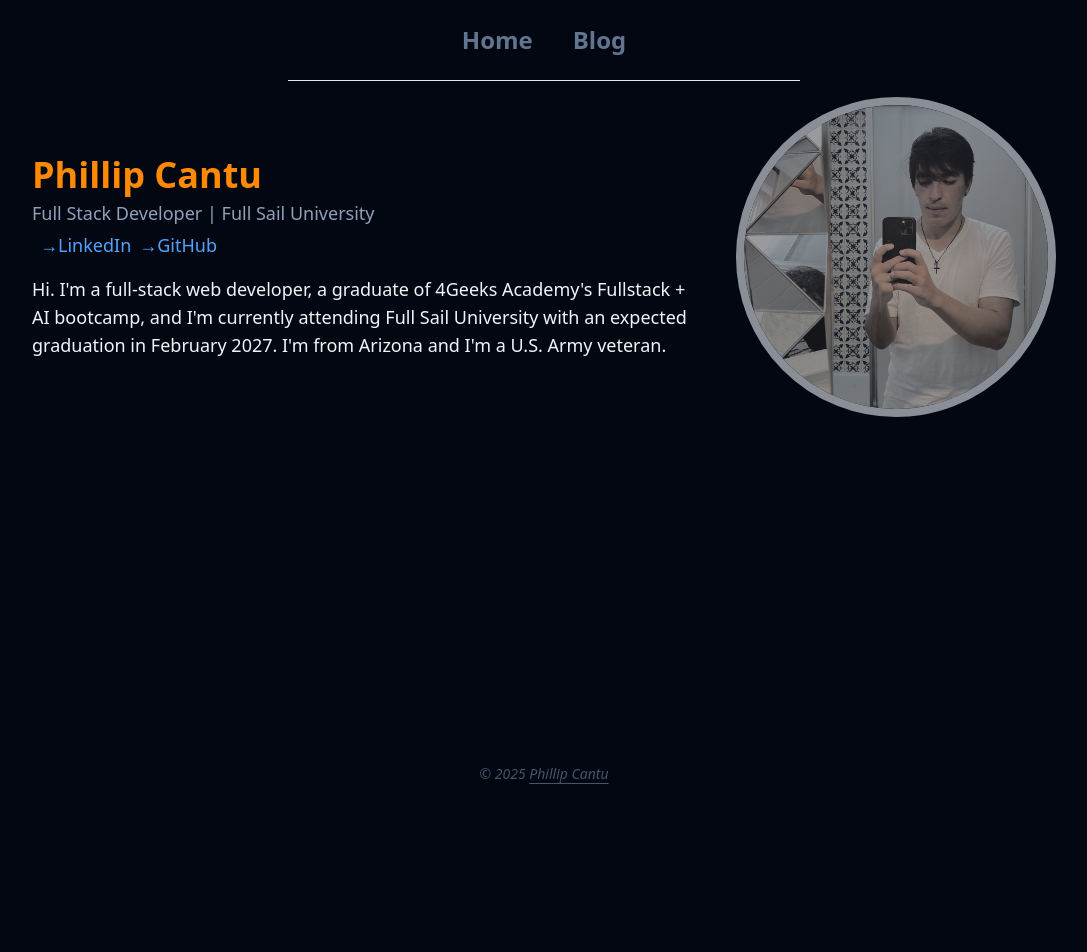
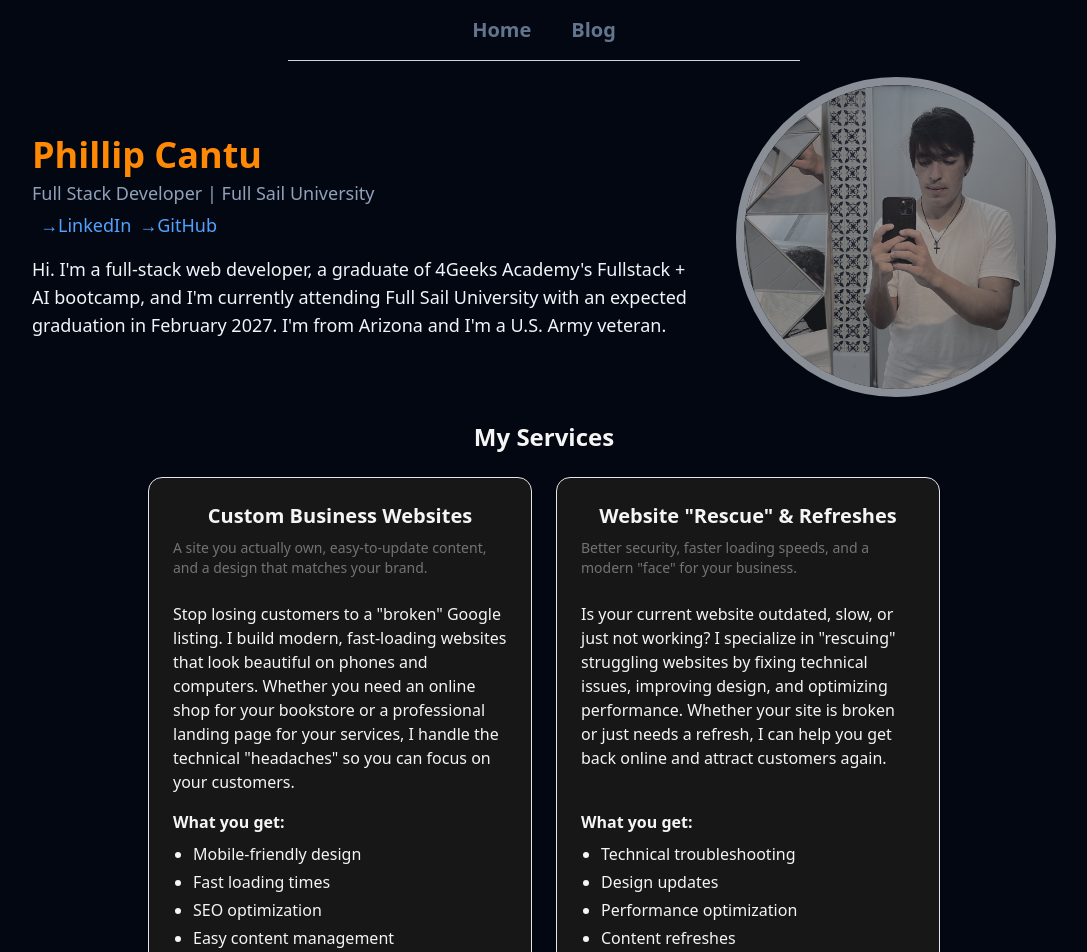
Before and after one commit to CantuPhillip-FS/phillipcantu.com, a Next.js app: page / in a window 1280 px wide. Shown: the top 952 px of the page, without its empty margins (96-1183 px from the left). Before the commit the page ends 800 px from the top, so only its background shows below. Built offline with nearby package versions, Linux system fonts and the light colour scheme.

Commit message:
Added My Services section with Card component

```diff
--- a/app/page.tsx
+++ b/app/page.tsx
@@ -1,8 +1,39 @@
-import Hero from "../components/Hero";
+import Hero from "@/components/Hero";
+import ServicesCard from "@/components/ServicesCard";
 export default function Home() {
     return (
         <div className="flex flex-col items-center">
             <Hero />
+            <section>
+                <h2 className="text-2xl font-bold text-center my-6 text-accent">
+                    My Services
+                </h2>
+                <div className="grid gap-6 md:grid-cols-2 items-stretch">
+                    <ServicesCard
+                        title="Custom Business Websites"
+                        tagline="A site you actually own, easy-to-update content, and a
+                    design that matches your brand."
+                        description={`Stop losing customers to a "broken" Google listing. I build modern, fast-loading websites that look beautiful on phones and computers. Whether you need an online shop for your bookstore or a professional landing page for your services, I handle the technical "headaches" so you can focus on your customers.`}
+                        features={[
+                            "Mobile-friendly design",
+                            "Fast loading times",
+                            "SEO optimization",
+                            "Easy content management",
+                        ]}
+                    />
+                    <ServicesCard
+                        title={`Website "Rescue" & Refreshes`}
+                        tagline={`Better security, faster loading speeds, and a modern "face" for your business.`}
+                        description={`Is your current website outdated, slow, or just not working? I specialize in "rescuing" struggling websites by fixing technical issues, improving design, and optimizing performance. Whether your site is broken or just needs a refresh, I can help you get back online and attract customers again.`}
+                        features={[
+                            "Technical troubleshooting",
+                            "Design updates",
+                            "Performance optimization",
+                            "Content refreshes",
+                        ]}
+                    />
+                </div>
+            </section>
         </div>
     );
 }
--- a/components/Footer.tsx
+++ b/components/Footer.tsx
@@ -1,14 +1,24 @@
+import { BsGithub, BsLinkedin } from "react-icons/bs";
+import { Separator } from "./ui/separator";
+
 const Footer = () => {
     return (
-    <footer className="text-center text-sm text-slate-600 italic py-4">
-      &copy; 2025{" "}
+        <footer className="mt-8 text-slate-600 py-4 flex items-center justify-center gap-4">
+            &copy; 2025 Phillip Cantu
+            <Separator orientation="vertical" className="min-h-4" />
             <a
-        href="http://github.com/hereisphil"
+                href="https://www.linkedin.com/in/phillipcantu/"
                 target="_blank"
                 rel="noopener noreferrer"
-        className="underline underline-offset-4 transition duration-300 hover:text-slate-100 active:text-slate-100"
             >
-        Phillip Cantu
+                <BsLinkedin className="text-slate-600 hover:text-slate-100 transition duration-300" />
+            </a>
+            <a
+                href="https://github.com/hereisphil"
+                target="_blank"
+                rel="noopener noreferrer"
+            >
+                <BsGithub className="text-slate-600 hover:text-slate-100 transition duration-300" />
             </a>
         </footer>
     );
--- a/components/Navbar.tsx
+++ b/components/Navbar.tsx
@@ -20,7 +20,7 @@ const Navbar = () => {
                         <Link
                             key={page.slug}
                             href={page.path}
-                            className="px-4 py-2 text-2xl transition-all duration-300 text-slate-500 hover:text-slate-200 hover:outline-2 active:text-slate-200 active:outline-2 outline-blue-400 rounded-xl"
+                            className="px-4 text-xl transition-all duration-300 text-slate-500 hover:text-slate-200 hover:outline-2 active:text-slate-200 active:outline-2 outline-blue-400 rounded-xl"
                         >
                             {page.slug}
                         </Link>
--- /dev/null
+++ b/components/ServicesCard.tsx
@@ -0,0 +1,53 @@
+import {
+    Card,
+    CardContent,
+    CardDescription,
+    CardHeader,
+    CardTitle,
+} from "@/components/ui/card";
+
+const ServicesCard = ({
+    title,
+    tagline,
+    description,
+    features,
+}: {
+    title: string;
+    tagline?: string;
+    description: string;
+    features?: string[];
+}) => {
+    return (
+        <Card className="flex h-full w-full max-w-sm flex-col bg-accent-foreground hover:bg-foreground/65">
+            <CardHeader>
+                <CardTitle className="text-accent text-xl text-center">
+                    {title}
+                </CardTitle>
+                <CardDescription className="min-h-6">{tagline}</CardDescription>
+            </CardHeader>
+            <CardContent className="flex flex-1 flex-col gap-4">
+                <p className="text-accent">{description}</p>
+
+                {features && (
+                    <div className="mt-auto">
+                        <p className="text-accent font-bold mb-2">
+                            What you get:
+                        </p>
+                        <ul className="space-y-1">
+                            {features.map((feature, index) => (
+                                <li
+                                    key={index}
+                                    className="text-accent list-disc ml-5"
+                                >
+                                    {feature}
+                                </li>
+                            ))}
+                        </ul>
+                    </div>
+                )}
+            </CardContent>
+        </Card>
+    );
+};
+
+export default ServicesCard;
--- /dev/null
+++ b/components/ui/card.tsx
@@ -0,0 +1,92 @@
+import * as React from "react"
+
+import { cn } from "@/lib/utils"
+
+function Card({ className, ...props }: React.ComponentProps<"div">) {
+  return (
+    <div
+      data-slot="card"
+      className={cn(
+        "bg-card text-card-foreground flex flex-col gap-6 rounded-xl border py-6 shadow-sm",
+        className
+      )}
+      {...props}
+    />
+  )
+}
+
+function CardHeader({ className, ...props }: React.ComponentProps<"div">) {
+  return (
+    <div
+      data-slot="card-header"
+      className={cn(
+        "@container/card-header grid auto-rows-min grid-rows-[auto_auto] items-start gap-2 px-6 has-data-[slot=card-action]:grid-cols-[1fr_auto] [.border-b]:pb-6",
+        className
+      )}
+      {...props}
+    />
+  )
+}
+
+function CardTitle({ className, ...props }: React.ComponentProps<"div">) {
+  return (
+    <div
+      data-slot="card-title"
+      className={cn("leading-none font-semibold", className)}
+      {...props}
+    />
+  )
+}
+
+function CardDescription({ className, ...props }: React.ComponentProps<"div">) {
+  return (
+    <div
+      data-slot="card-description"
+      className={cn("text-muted-foreground text-sm", className)}
+      {...props}
+    />
+  )
+}
+
+function CardAction({ className, ...props }: React.ComponentProps<"div">) {
+  return (
+    <div
+      data-slot="card-action"
+      className={cn(
+        "col-start-2 row-span-2 row-start-1 self-start justify-self-end",
+        className
+      )}
+      {...props}
+    />
+  )
+}
+
+function CardContent({ className, ...props }: React.ComponentProps<"div">) {
+  return (
+    <div
+      data-slot="card-content"
+      className={cn("px-6", className)}
+      {...props}
+    />
+  )
+}
+
+function CardFooter({ className, ...props }: React.ComponentProps<"div">) {
+  return (
+    <div
+      data-slot="card-footer"
+      className={cn("flex items-center px-6 [.border-t]:pt-6", className)}
+      {...props}
+    />
+  )
+}
+
+export {
+  Card,
+  CardHeader,
+  CardFooter,
+  CardTitle,
+  CardAction,
+  CardDescription,
+  CardContent,
+}
--- a/components/ui/separator.tsx
+++ b/components/ui/separator.tsx
@@ -17,7 +17,7 @@ function Separator({
             decorative={decorative}
             orientation={orientation}
             className={cn(
-                "bg-border shrink-0 data-[orientation=horizontal]:h-px data-[orientation=horizontal]:w-full data-[orientation=vertical]:h-full data-[orientation=vertical]:w-px",
+                "bg-slate-300 shrink-0 data-[orientation=horizontal]:h-px data-[orientation=horizontal]:w-full data-[orientation=vertical]:h-full data-[orientation=vertical]:w-px",
                 className,
             )}
             {...props}
--- a/package.json
+++ b/package.json
@@ -20,6 +20,7 @@
     "radix-ui": "^1.4.3",
     "react": "19.2.0",
     "react-dom": "19.2.0",
+    "react-icons": "^5.5.0",
     "sugar-high": "^0.9.5",
     "tailwind-merge": "^3.5.0"
   },
```
Also changed, not shown: 1 other file (tests, documents, lock files or other folders). Lines whose indentation alone changed are shown as unchanged.
